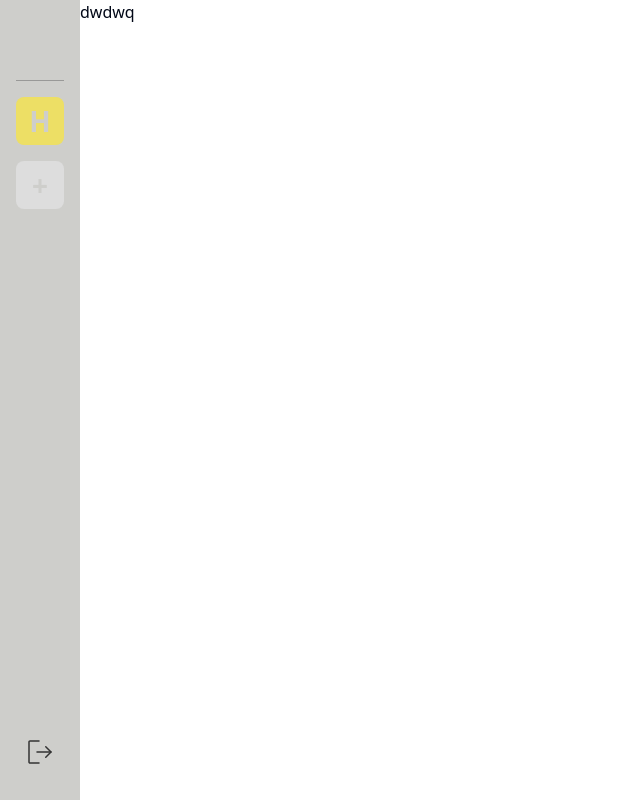
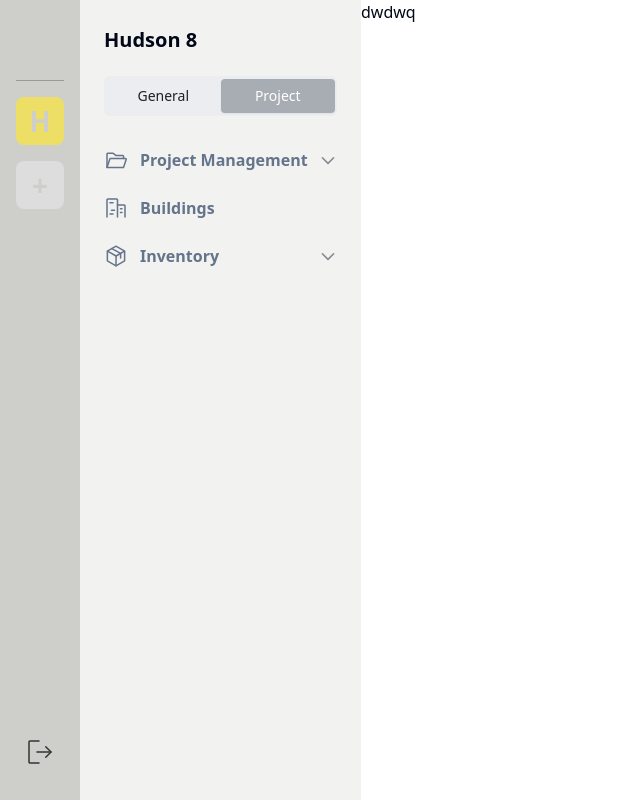
Before and after one commit to oliiaroleksandr/assignment2-inventory, a React (Vite) app: page / in a window 1280 px wide. Shown: the whole page, without its empty margins (0-640 px from the left). Built offline with nearby package versions, Linux system fonts and the light colour scheme.

Commit message:
created toolbar

```diff
--- a/src/components/layout/Layout.tsx
+++ b/src/components/layout/Layout.tsx
@@ -1,10 +1,12 @@
 import { PropsWithChildren } from "react";
 import Sidebar from "./Sidebar";
+import Toolbar from "./Toolbar";
 
 const Layout = ({ children }: PropsWithChildren) => {
   return (
     <div className="flex min-h-screen items-stretch overflow-hidden">
       <Sidebar />
+      <Toolbar />
       {children}
     </div>
   );
--- /dev/null
+++ b/src/components/layout/Toolbar.tsx
@@ -0,0 +1,63 @@
+import { Buildings, FolderOpenOutline, PackageOutline } from "@/icons";
+import {
+  Accordion,
+  AccordionContent,
+  AccordionItem,
+  AccordionTrigger,
+  Tabs,
+  TabsContent,
+  TabsList,
+  TabsTrigger,
+} from "../ui";
+
+const Toolbar = () => {
+  return (
+    <div className="w-[281px] bg-[#F2F2F1] px-6 pb-8 pt-7">
+      <h2 className="mb-6 text-[1.25rem] font-bold leading-[1.2]">Hudson 8</h2>
+      <Tabs defaultValue="project">
+        <TabsList className="w-full">
+          <TabsTrigger value="general">General</TabsTrigger>
+          <TabsTrigger value="project">Project</TabsTrigger>
+        </TabsList>
+        <TabsContent value="general">General</TabsContent>
+        <TabsContent value="project">
+          <Accordion type="single" collapsible className="mb-6">
+            <AccordionItem value="project">
+              <AccordionTrigger>
+                <div className="flex items-center gap-3">
+                  <FolderOpenOutline />
+                  Project Management
+                </div>
+              </AccordionTrigger>
+              <AccordionContent>Project Management</AccordionContent>
+            </AccordionItem>
+          </Accordion>
+          <div className="mb-6 flex items-center gap-3 font-semibold leading-[1.5] text-muted-foreground">
+            <Buildings />
+            Buildings
+          </div>
+          <Accordion type="single" collapsible>
+            <AccordionItem value="project">
+              <AccordionTrigger>
+                <div className="flex items-center gap-3">
+                  <PackageOutline />
+                  Inventory
+                </div>
+              </AccordionTrigger>
+              <AccordionContent>
+                <div className="ml-2.5 border-l-[1.5px] border-[#D4D6DB] pl-[0.8rem]">
+                  <div className="mb-1 bg-[#ECEDF0] px-3 py-2.5 font-medium leading-[1.5]">
+                    Units inventory
+                  </div>
+                  <div className="px-3 py-2.5">Allocations</div>
+                </div>
+              </AccordionContent>
+            </AccordionItem>
+          </Accordion>
+        </TabsContent>
+      </Tabs>
+    </div>
+  );
+};
+
+export default Toolbar;
--- a/src/components/ui/tabs/tabs.tsx
+++ b/src/components/ui/tabs/tabs.tsx
@@ -12,7 +12,7 @@ const TabsList = React.forwardRef<
   <TabsPrimitive.List
     ref={ref}
     className={cn(
-      "inline-flex h-10 items-center justify-center rounded-md bg-muted p-0.5 text-muted-foreground",
+      "inline-flex h-10 items-center justify-center rounded-md bg-[#ECEDF0] p-0.5 text-muted-foreground",
       className,
     )}
     {...props}
@@ -27,7 +27,7 @@ const TabsTrigger = React.forwardRef<
   <TabsPrimitive.Trigger
     ref={ref}
     className={cn(
-      "inline-flex items-center justify-center whitespace-nowrap rounded-sm px-7 py-2 text-[17px] text-sm font-medium leading-[1.29] ring-offset-background transition-all focus-visible:outline-none focus-visible:ring-2 focus-visible:ring-ring focus-visible:ring-offset-2 disabled:pointer-events-none disabled:opacity-50 data-[state=active]:bg-background data-[state=active]:text-foreground data-[state=active]:shadow-sm",
+      "flex w-full items-center justify-center whitespace-nowrap rounded-sm px-7 py-2 text-[17px] text-sm font-medium leading-[1.29] text-[#202024] ring-offset-background transition-all focus-visible:outline-none focus-visible:ring-2 focus-visible:ring-ring focus-visible:ring-offset-2 disabled:pointer-events-none disabled:opacity-50 data-[state=active]:bg-[#A8ACB3] data-[state=active]:text-white data-[state=active]:shadow-sm",
       className,
     )}
     {...props}
@@ -42,7 +42,7 @@ const TabsContent = React.forwardRef<
   <TabsPrimitive.Content
     ref={ref}
     className={cn(
-      "mt-2 ring-offset-background focus-visible:outline-none focus-visible:ring-2 focus-visible:ring-ring focus-visible:ring-offset-2",
+      "pt-8 ring-offset-background focus-visible:outline-none focus-visible:ring-2 focus-visible:ring-ring focus-visible:ring-offset-2",
       className,
     )}
     {...props}
--- /dev/null
+++ b/src/icons/Buildings.tsx
@@ -0,0 +1,63 @@
+const Buildings = () => {
+  return (
+    <svg
+      width="24"
+      height="24"
+      viewBox="0 0 24 24"
+      fill="none"
+      xmlns="http://www.w3.org/2000/svg"
+    >
+      <path
+        d="M13.4995 20.9984V3.74844C13.4995 3.54953 13.4204 3.35877 13.2798 3.21811C13.1391 3.07746 12.9484 2.99844 12.7495 2.99844H3.74945C3.55054 2.99844 3.35977 3.07746 3.21912 3.21811C3.07847 3.35877 2.99945 3.54953 2.99945 3.74844V20.9984"
+        stroke="currentColor"
+        stroke-width="1.5"
+        stroke-linecap="round"
+        stroke-linejoin="round"
+      />
+      <path
+        d="M20.9995 20.9984V9.74844C20.9995 9.54953 20.9204 9.35877 20.7798 9.21811C20.6391 9.07746 20.4484 8.99844 20.2495 8.99844H13.4995"
+        stroke="currentColor"
+        stroke-width="1.5"
+        stroke-linecap="round"
+        stroke-linejoin="round"
+      />
+      <path
+        d="M5.99945 6.74844H8.99945"
+        stroke="currentColor"
+        stroke-width="1.5"
+        stroke-linecap="round"
+        stroke-linejoin="round"
+      />
+      <path
+        d="M7.49945 14.2484H10.4995"
+        stroke="currentColor"
+        stroke-width="1.5"
+        stroke-linecap="round"
+        stroke-linejoin="round"
+      />
+      <path
+        d="M5.99945 17.9984H8.99945"
+        stroke="currentColor"
+        stroke-width="1.5"
+        stroke-linecap="round"
+        stroke-linejoin="round"
+      />
+      <path
+        d="M16.4995 16.4984H17.9995"
+        stroke="currentColor"
+        stroke-width="1.5"
+        stroke-linecap="round"
+        stroke-linejoin="round"
+      />
+      <path
+        d="M16.4995 12.7484H17.9995"
+        stroke="currentColor"
+        stroke-width="1.5"
+        stroke-linecap="round"
+        stroke-linejoin="round"
+      />
+    </svg>
+  );
+};
+
+export default Buildings;
--- a/src/icons/index.ts
+++ b/src/icons/index.ts
@@ -3,3 +3,4 @@ export { default as ChevronDown } from "./ChevronDown";
 export { default as FolderOpenOutline } from "./FolderOpenOutline";
 export { default as SunOutline } from "./SunOutline";
 export { default as SignOutOutline } from "./SignOutOutline";
+export { default as Buildings } from "./Buildings";
```
